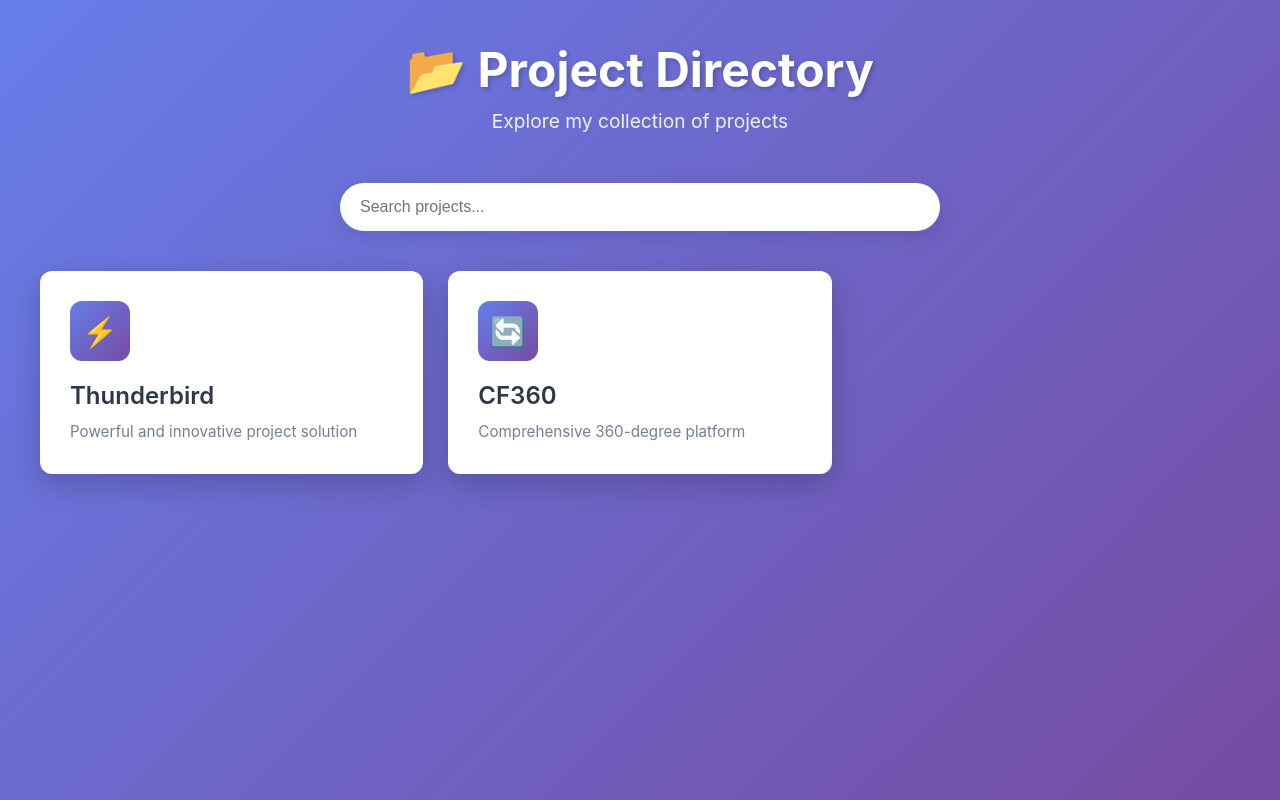
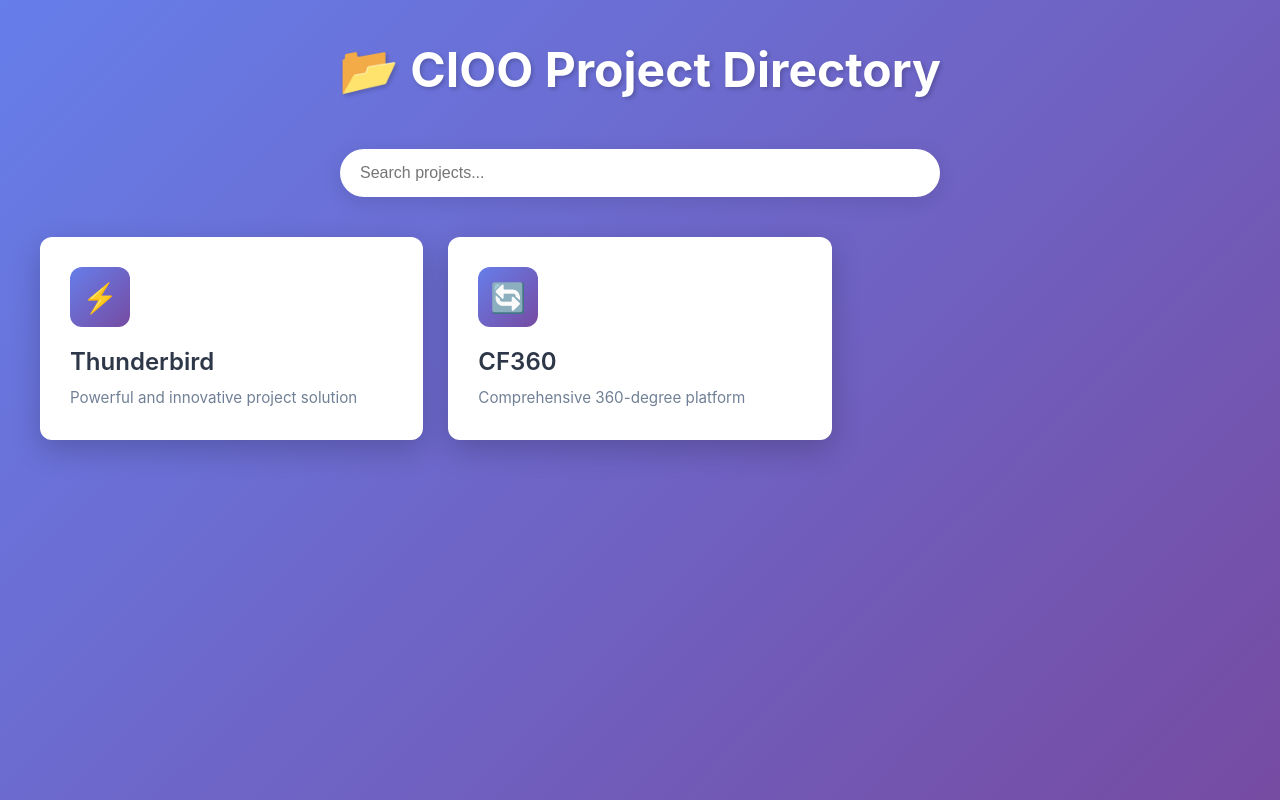
Before and after one commit to vtbk-gt/discover.github.io, a plain HTML site: page index.html in a window 1280 px wide. Drawn offline with Linux system fonts and the light colour scheme.

Commit message:
Update index.html

```diff
--- a/index.html
+++ b/index.html
@@ -173,8 +173,7 @@
 <body>
     <div class="container">
         <header>
-            <h1>📂 Project Directory</h1>
-            <p class="subtitle">Explore my collection of projects</p>
+            <h1>📂 CIOO Project Directory</h1>
         </header>
 
         <div class="search-box">
```
